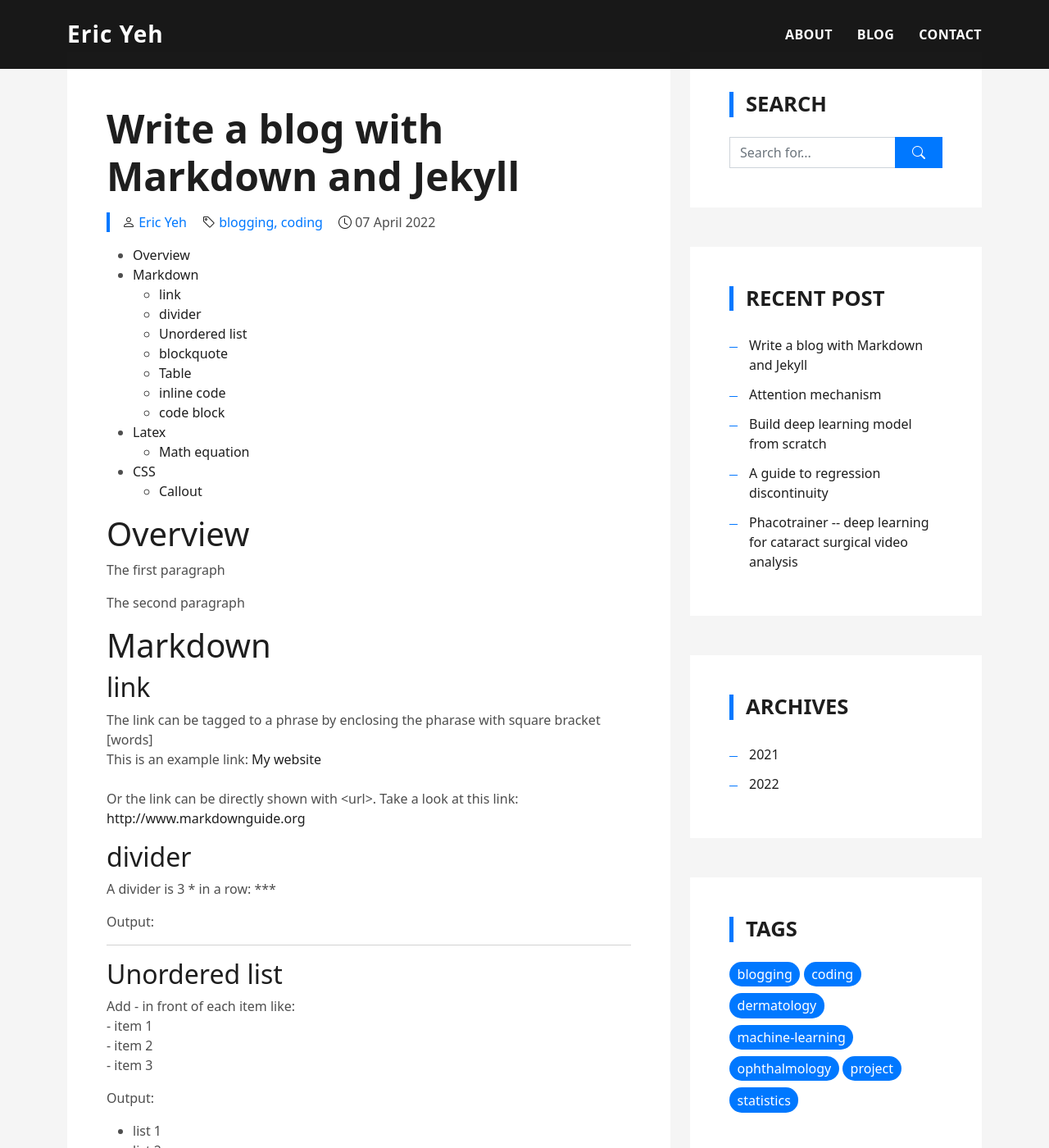
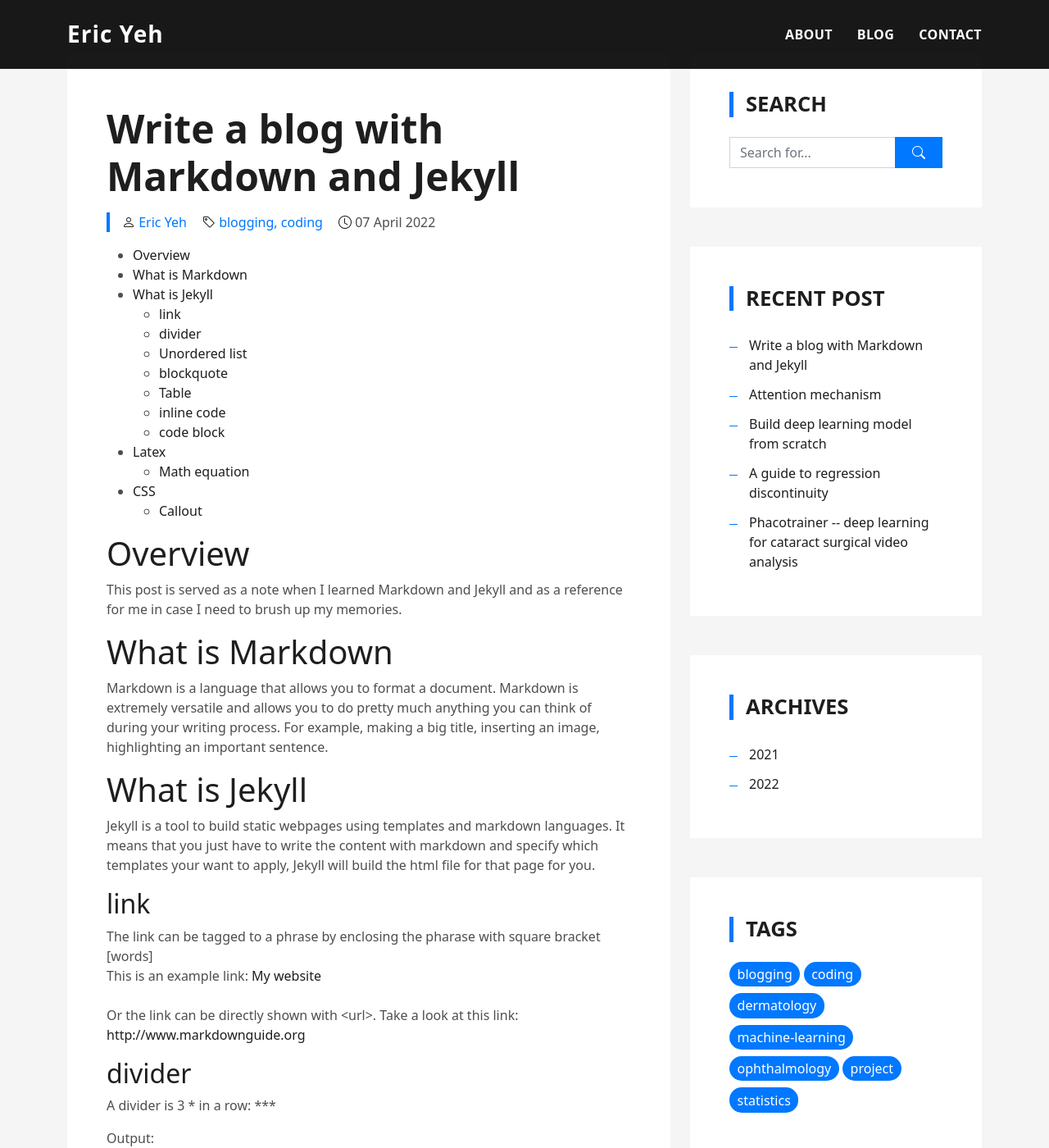
Before and after one commit to ericyeh-dr/ericyeh-dr.github.io, a Jekyll site: the page built from _posts/2022-04-07-write-with-markdown.md, in a window 1280 px wide and 1400 px high. Shown: the whole window at 82% size. Built offline with Jekyll 4.4.1, drawn with Linux system fonts in a browser that asks for light colours.

Commit message:
rdd markdown blog

```diff
--- a/_posts/2021-09-31-regression-discontinuity.md
+++ b/_posts/2021-09-31-regression-discontinuity.md
@@ -14,7 +14,7 @@ excerpt: "do causal inference without RCT"
 * TOC
 {:toc}
 
-# What is regression discontinuity?
+### **What is regression discontinuity?**
 
 <p>Regression discontiuity is an analytical method applied on observational data to infer causal effect of certain intervention.
 As its name suggests, the technique can be used when you have a discontinuity in the regression curve.
@@ -23,11 +23,11 @@ For example, antihypertensive drugs may be more commonly prescribed when blood p
 When we plot the treatment against the  running variable, we would see a sudden "jump" of treatment probability at the threshold (Figure 1).
 </p>
 
-![Figure 1](/assets/img/rdd.jpg){:class="img-responsive" width="250"}
+![Figure 1](/assets/img/rdd.jpg){:class="img-responsive" width="600"}
 
 
 
-# Why is its potential in medical researches?
+### **What is its potential in medical researches?**
 
 <p>Normally, we need randomized controlled trial to eliminate confounding and get unbiased causal effects.
 However, not all important problems can be answered in randomized controlled trials.
@@ -39,6 +39,6 @@ Patients walking into your clinic might have diseases that would make them ineli
 So we have no idea whether the conclusion drawn from the trial actually applies to the patients you see.
 </p>
 
-# How is the causal effect calculated?
+### **How is the causal effect calculated?**
 
-# Applications
+### **Applications**
--- a/_posts/2022-04-07-write-with-markdown.md
+++ b/_posts/2022-04-07-write-with-markdown.md
@@ -16,11 +16,20 @@ excerpt: "Markdown is a language that converts plain text to HTML"
 
 # Overview
 
-<p>The first paragraph</p>
+<p>This post is served as a note when I learned Markdown and Jekyll and as a reference for me in case I need to brush up my memories.</p>
 
-<p>The second paragraph</p>
+# What is Markdown
 
-# Markdown
+<p>Markdown is a language that allows you to format a document.
+Markdown is extremely versatile and allows you to do pretty much anything you can think of during your writing process.
+For example, making a big title, inserting an image, highlighting an important sentence. </p>
+
+# What is Jekyll
+
+<p>Jekyll is a tool to build static webpages using templates and markdown languages.
+It means that you just have to write the content with markdown and specify which templates your want to apply, Jekyll will build the html file for that page for you.</p>
+
+
 
 ## link
 
--- a/index.html
+++ b/index.html
@@ -62,8 +62,8 @@ title: "Eric Yeh"
                                     </div>
                                     <p class="lead">
                                         I am a doctor graduated from National Taiwan University with special interest in ophathlmology.<br>
-                                        I am interested in applying computer science to solve medical problems.<br>
-                                        I am currently studying Biomedical Informatics Master at Stanford University.<br>
+                                        I am interested in applying computer science to solve medical problems, especially those with challenges using traditional approaches.<br>
+                                        For acquiring essential skills and knowledge, I took gap years after my post-graduate year residency training and studied Biomedical Informatics Master at Stanford University.<br>
                                         My research focuses on deep-learning, image analysis, eletronic medical records analysis, disease modeling, and decision support system.
                                     </p>
                                     <p class="lead">
```
